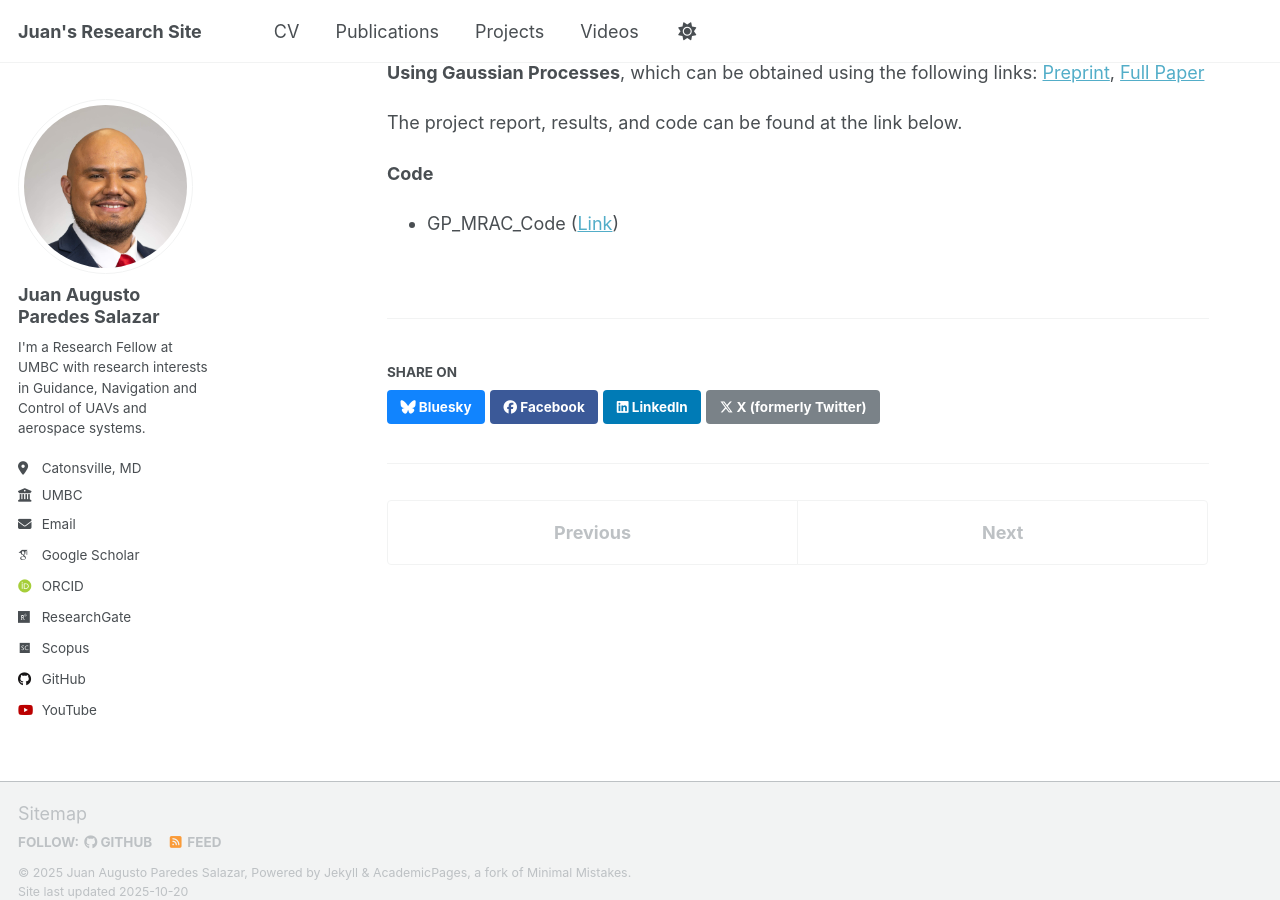
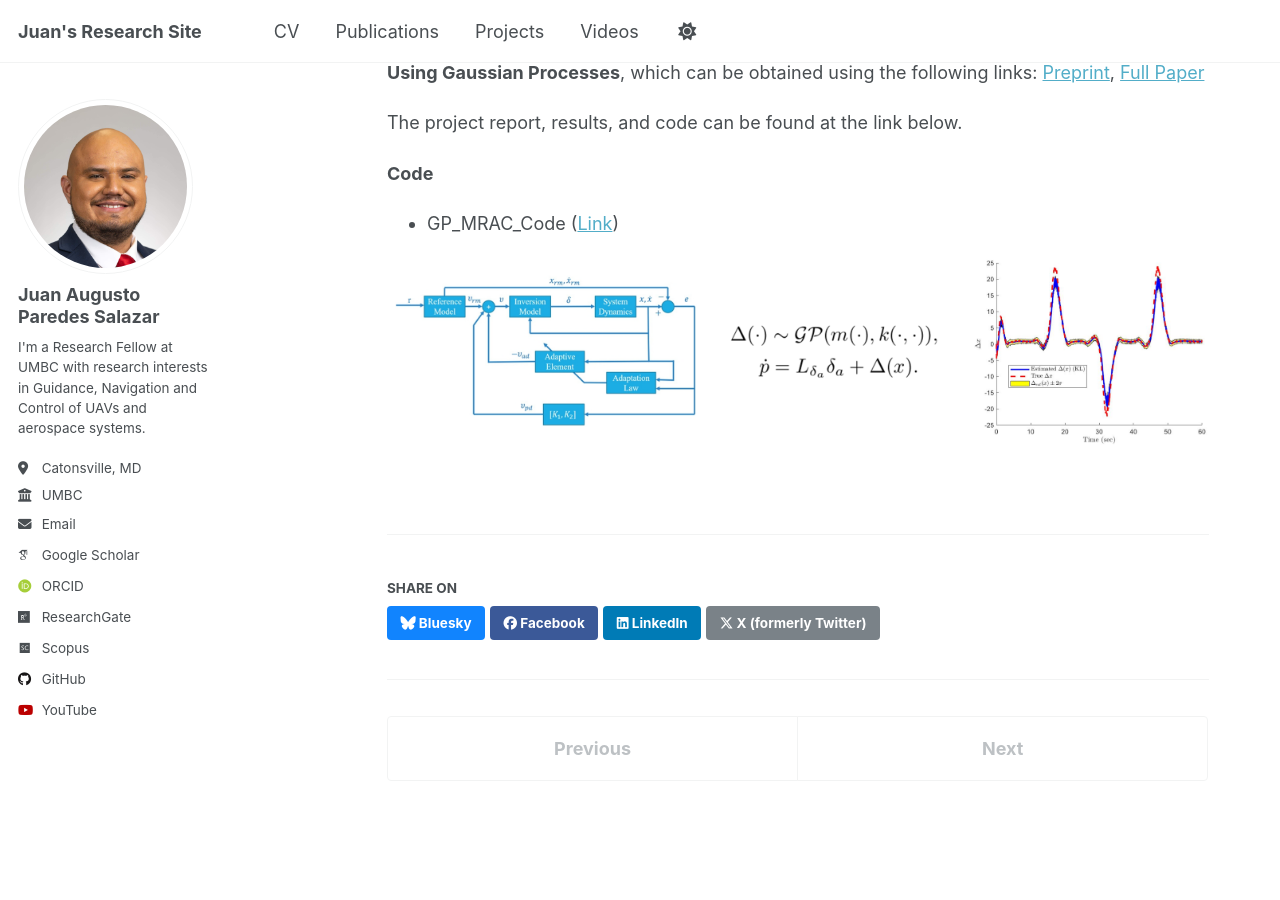
Before and after one commit to JAParedes/JAParedes.github.io, a Jekyll site: the page built from _projects/projects-6-1-GP-MRAC.md, in a window 1280 px wide and 900 px high, scrolled down 480 px. Built offline with Jekyll 4.4.1, drawn with Linux system fonts in a browser that asks for light colours; some web fonts are replaced; a script that is not in the unit is left out.

Commit message:
Added images to some project files.

```diff
--- a/_projects/projects-6-1-GP-MRAC.md
+++ b/_projects/projects-6-1-GP-MRAC.md
@@ -14,3 +14,5 @@
 **Code**
 
 - GP_MRAC_Code (<a href = "https://github.com/JAParedes/GP_MRAC_Code">Link</a>)
+
+<img src="/images/videos/GP_MRAC_thumbnail.png">
```
Also changed, not shown: _projects/projects-6-0-MC_embedded.md (+2 -2 lines).
